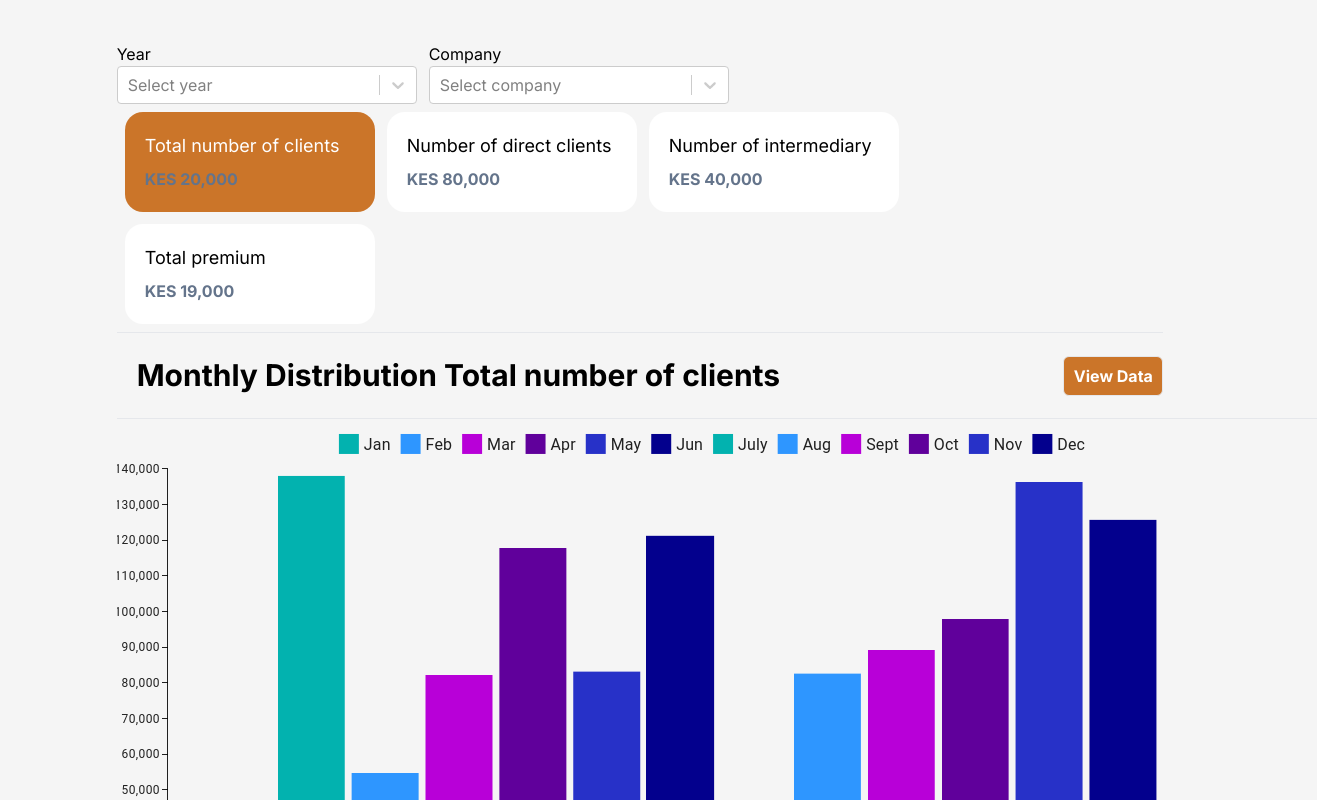
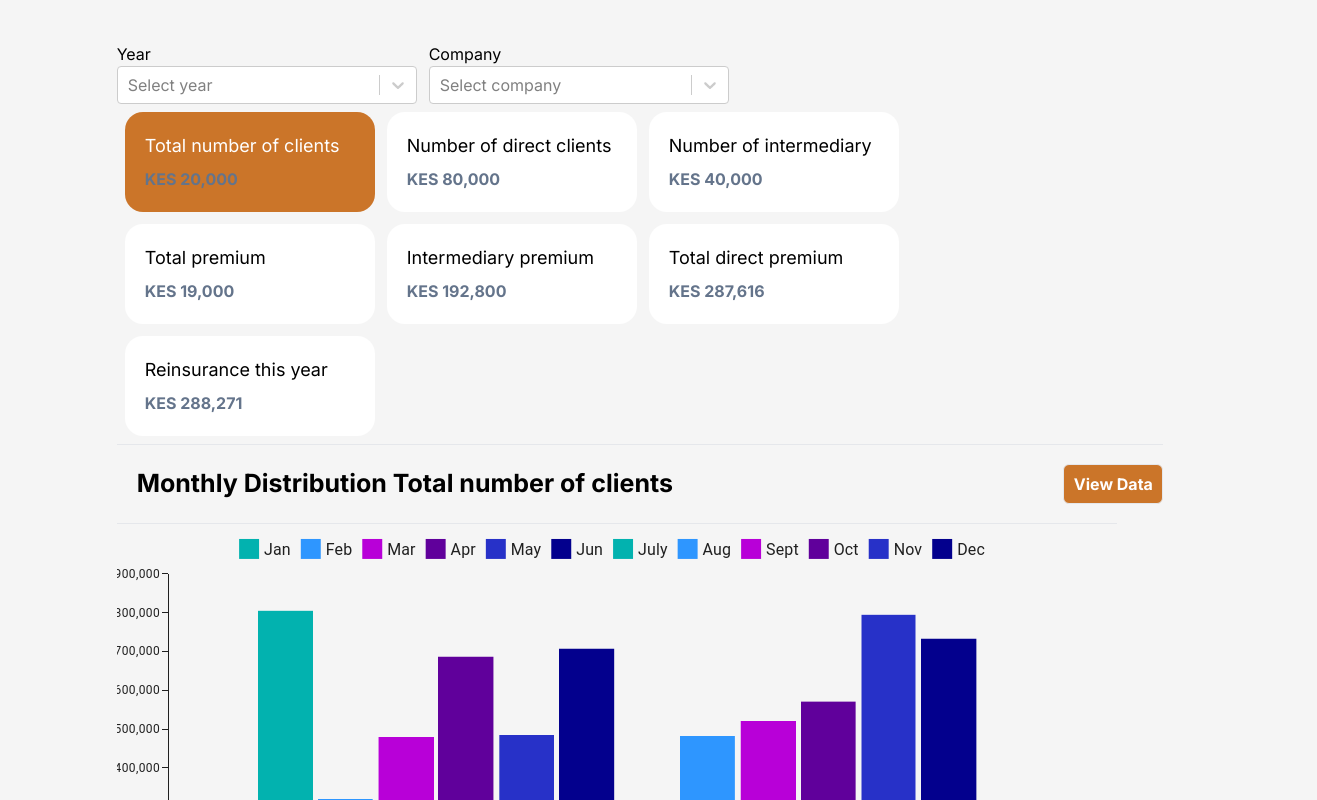
Before and after one commit to Nicholas-Kipkoech/perfomance-dashboard, a Next.js app: page /dashboard in a window 1280 px wide. Shown: the top 800 px of the page, 1317 px wide, since content can reach past the window. Built offline with nearby package versions, Linux system fonts and the light colour scheme.

Commit message:
fix some styling

```diff
--- a/app/UI/charts/Barchart.tsx
+++ b/app/UI/charts/Barchart.tsx
@@ -36,7 +36,7 @@ const BarChartComponent = ({
     };
     generateData();
   }, [title, total]);
-  return <BarChart series={chartData} width={1200} height={600} />;
+  return <BarChart series={chartData} width={1000} height={450} />;
 };
 
 export default BarChartComponent;
--- a/app/dashboard/page.tsx
+++ b/app/dashboard/page.tsx
@@ -64,7 +64,7 @@ const Dashboard = () => {
         </div>
 
         <div className="flex justify-between items-center">
-          <p className="text-[30px] font-[700] p-[20px]">
+          <p className="text-[25px] font-[700] p-[20px]">
             Monthly Distribution {title}
           </p>
           <div
--- a/app/data/BimaData.tsx
+++ b/app/data/BimaData.tsx
@@ -19,6 +19,21 @@ export const BimaData = [
     total: 19000,
     year: 2023,
   },
+  {
+    name: "Intermediary premium",
+    total: 192800,
+    year: 2023,
+  },
+  {
+    name: "Total direct premium",
+    total: 287616,
+    year: 2023,
+  },
+  {
+    name: "Reinsurance this year",
+    total: 288271,
+    year: 2023,
+  },
 ];
 
 export const Companies = [
```
